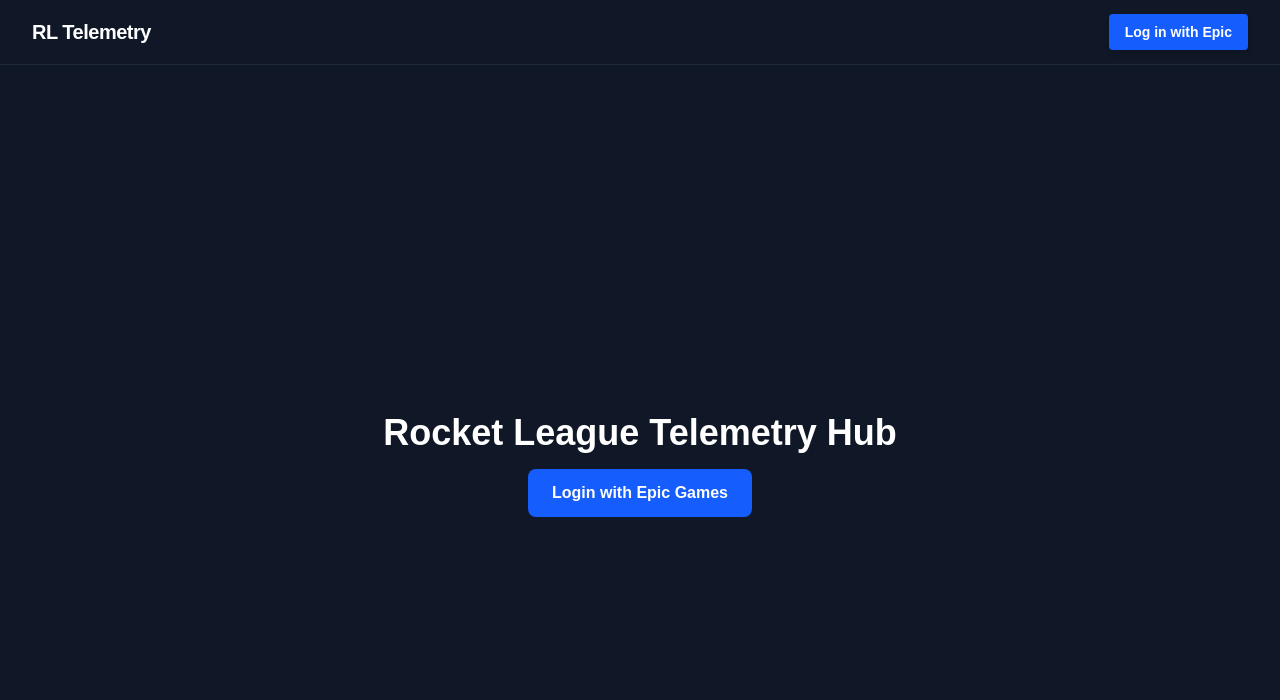
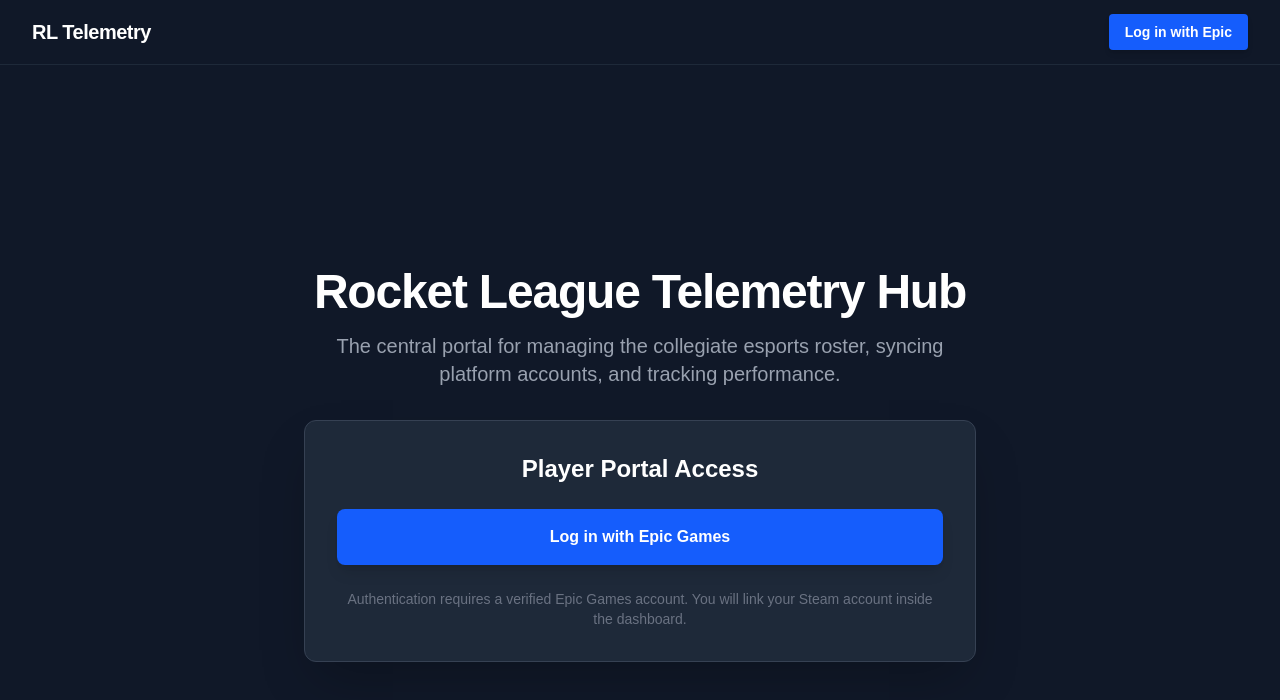
Before and after one commit to BraydenCh/rl-analytics-web, a Next.js app: page /login in a window 1280 px wide. Shown: the top 700 px of the page. Built offline with nearby package versions, Linux system fonts and the light colour scheme; no server answers.

Commit message:
profileee

```diff
--- a/app/login/page.tsx
+++ b/app/login/page.tsx
@@ -1,16 +1,46 @@
-// app/login/page.tsx
-export default function Login() {
+import { cookies } from 'next/headers';
+import { redirect } from 'next/navigation';
+
+export default async function Login() {
+  // 1. The Bouncer: Check if they already have an active session
+  const cookieStore = cookies();
+  const session = (await cookieStore).get('epic_session');
+
+  // 2. If logged in, instantly route them to the hub
+  if (session) {
+    redirect('/profile');
+  }
+
+  // 3. If logged out, render the primary Epic login gateway
   return (
-    <main className="flex min-h-screen flex-col items-center justify-center p-24 bg-gray-900 text-white">
-      <h1 className="text-4xl font-bold mb-4">Rocket League Telemetry Hub</h1>
+    <main className="flex min-h-screen flex-col items-center justify-center p-8 bg-gray-900 text-white">
+      <div className="text-center max-w-2xl mx-auto space-y-8">
 
-      {/* Point this locally to your Next.js backend instead of Epic directly */}
-      <a
-        href="/api/auth/epic"
-        className="bg-blue-600 hover:bg-blue-700 text-white font-bold py-3 px-6 rounded-lg transition-colors"
-      >
-        Login with Epic Games
-      </a>
+        <div>
+          <h1 className="text-5xl font-extrabold mb-4 tracking-tight">
+            Rocket League Telemetry Hub
+          </h1>
+          <p className="text-xl text-gray-400">
+            The central portal for managing the collegiate esports roster, syncing platform accounts, and tracking performance.
+          </p>
+        </div>
+
+        <div className="bg-gray-800 p-8 rounded-xl border border-gray-700 shadow-2xl">
+          <h2 className="text-2xl font-semibold mb-6">Player Portal Access</h2>
+
+          <a
+            href="/api/auth/epic"
+            className="inline-flex w-full justify-center bg-blue-600 hover:bg-blue-500 text-white font-bold py-4 px-8 rounded-lg transition-all transform hover:scale-[1.02] active:scale-95 shadow-lg"
+          >
+            Log in with Epic Games
+          </a>
+
+          <p className="mt-6 text-sm text-gray-500">
+            Authentication requires a verified Epic Games account. You will link your Steam account inside the dashboard.
+          </p>
+        </div>
+
+      </div>
     </main>
   );
 }
--- /dev/null
+++ b/app/profile/page.tsx
@@ -0,0 +1,73 @@
+import { cookies } from 'next/headers';
+import { redirect } from 'next/navigation';
+
+export default async function ProfilePage() {
+  // 1. The Bouncer: Check for the session cookie
+  const cookieStore = cookies();
+  const session = (await cookieStore).get('epic_session');
+
+  if (!session) {
+    // If they don't have the cookie, kick them back to the front door immediately
+    redirect('/');
+  }
+
+  // 2. Fetch the player's data from your FastAPI backend
+  // (You'll need a quick FastAPI endpoint that reads the cookie and returns the DB row)
+  const res = await fetch('http://localhost:8000/api/users/me', {
+    headers: {
+      Cookie: `epic_session=${session.value}`,
+    },
+  });
+
+  if (!res.ok) {
+    // If the backend says the session is invalid or expired, force a re-login
+    redirect('/');
+  }
+
+  const user = await res.json();
+
+  // 3. Render the UI
+  return (
+    <div className="min-h-screen bg-gray-900 text-white p-8">
+      <div className="max-w-2xl mx-auto space-y-8">
+
+        <div>
+          <h1 className="text-3xl font-bold">Player Profile</h1>
+          <p className="text-gray-400">Manage your connected accounts and roster details.</p>
+        </div>
+
+        {/* Primary Identity Section */}
+        <div className="bg-gray-800 p-6 rounded-lg border border-gray-700">
+          <h2 className="text-xl font-semibold mb-4 text-blue-400">Primary Account (Epic Games)</h2>
+          <div className="space-y-2">
+            <p><span className="text-gray-400">Display Name:</span> <span className="font-medium text-lg">{user.epic_name}</span></p>
+            <p><span className="text-gray-400">Epic ID:</span> <span className="font-mono text-sm text-gray-500">{user.epic_id}</span></p>
+          </div>
+        </div>
+
+        {/* Identity Linking Section */}
+        <div className="bg-gray-800 p-6 rounded-lg border border-gray-700">
+          <h2 className="text-xl font-semibold mb-4">Platform Connections</h2>
+          <p className="text-gray-400 mb-6 text-sm">
+            Link your external accounts to sync your Rocket League stats.
+          </p>
+
+          {user.steam_id ? (
+            <div className="flex justify-between items-center bg-gray-900 p-4 rounded border border-green-900/50">
+              <span className="font-medium">Steam Account</span>
+              <span className="font-mono text-sm text-green-400">{user.steam_id}</span>
+            </div>
+          ) : (
+            <a
+              href="http://127.0.0.1:8000/auth/login/steam"
+              className="block w-full text-center bg-blue-600 hover:bg-blue-700 py-3 rounded-md font-semibold transition-colors"
+            >
+              Link Steam Account
+            </a>
+          )}
+        </div>
+
+      </div>
+    </div>
+  );
+}
```
